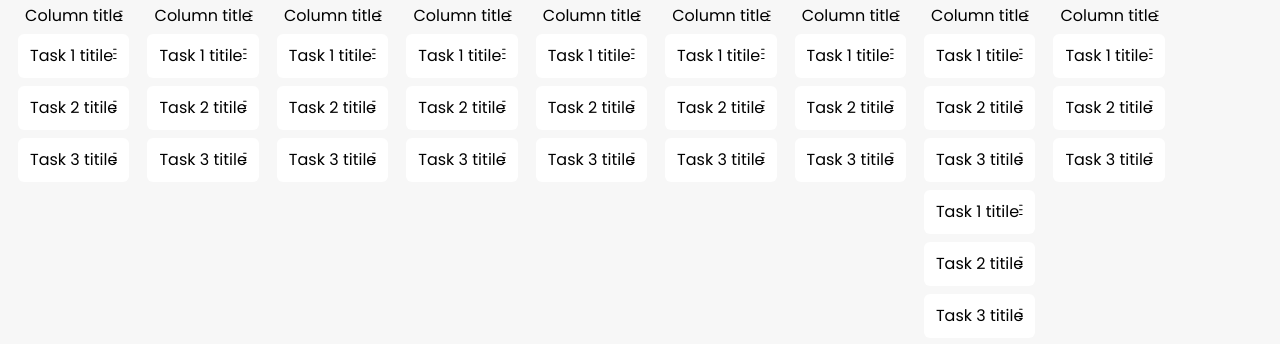
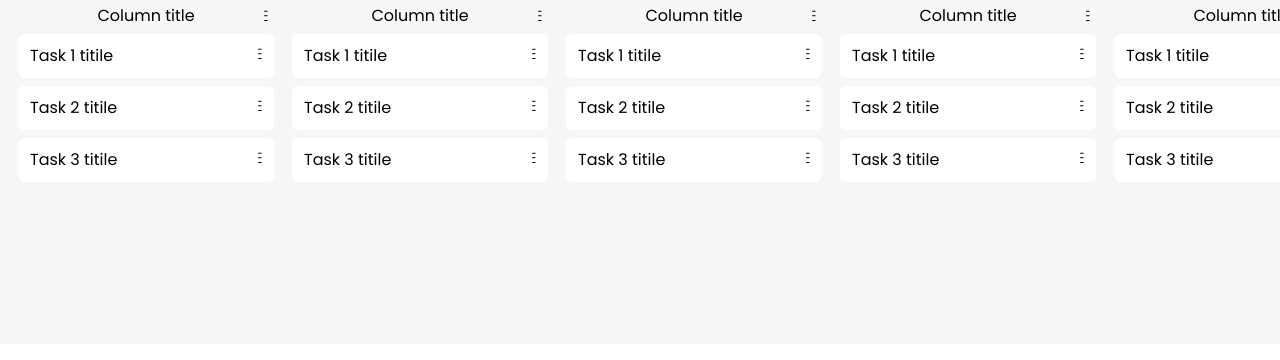
Before and after one commit to shtennikov/drag-drop-board, a Vue app: page / in a window 1280 px wide. Shown: the top 360 px of the page. Built offline with nearby package versions, Linux system fonts and the light colour scheme.

Commit message:
fix: fix UiColumn width css property

```diff
--- a/src/components/ui/UiColumn.vue
+++ b/src/components/ui/UiColumn.vue
@@ -25,7 +25,7 @@ const props = defineProps<{
     display: flex;
     flex-direction: column;
     gap: 8px;
-    max-width: var(--column-width);
+    min-width: var(--column-width);
 }
 
 .column__header {
```
